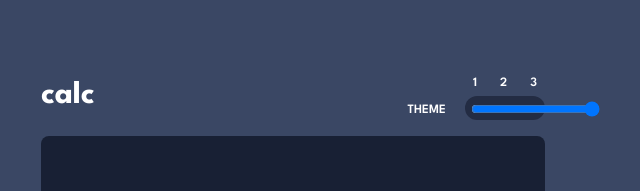
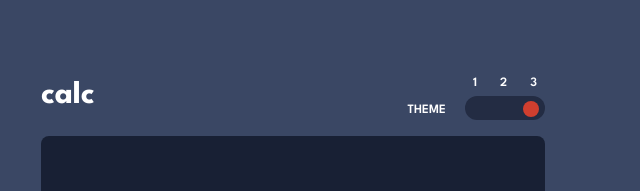
Before and after one commit to Sana-Shabeel/calculator-app, a React (Vite) app: page / in a window 1280 px wide. Shown: the top 191 px of the page, without its empty margins (347-987 px from the left). Built offline with nearby package versions, Linux system fonts and the light colour scheme.

Commit message:
Add styling for input range

```diff
--- a/src/components/header/header.scss
+++ b/src/components/header/header.scss
@@ -31,11 +31,35 @@
   border-radius: 25px;
   padding: 0.3rem 0.37rem;
   margin-top: 0.2rem;
+}
 
-  div {
-    width: 1rem;
-    height: 1rem;
-    border-radius: 50%;
-    background: var(--t1-key-bg-toggle);
+form {
+  width: 100%;
+  // border: 3px solid yellow;
+
+  input[type="range"] {
+    -webkit-appearance: none;
+    width: 100%;
+    background: transparent;
   }
 }
+
+/* Special styling for WebKit/Blink */
+input[type="range"]::-webkit-slider-thumb {
+  -webkit-appearance: none;
+  background: var(--key-bg-toggle);
+  width: 1rem;
+  height: 1rem;
+  border-radius: 50%;
+  cursor: pointer;
+}
+
+/* All the same stuff for Firefox */
+input[type="range"]::-moz-range-thumb {
+  border: none;
+  background: var(--key-bg-toggle);
+  width: 1rem;
+  height: 1rem;
+  border-radius: 50%;
+  cursor: pointer;
+}
```
